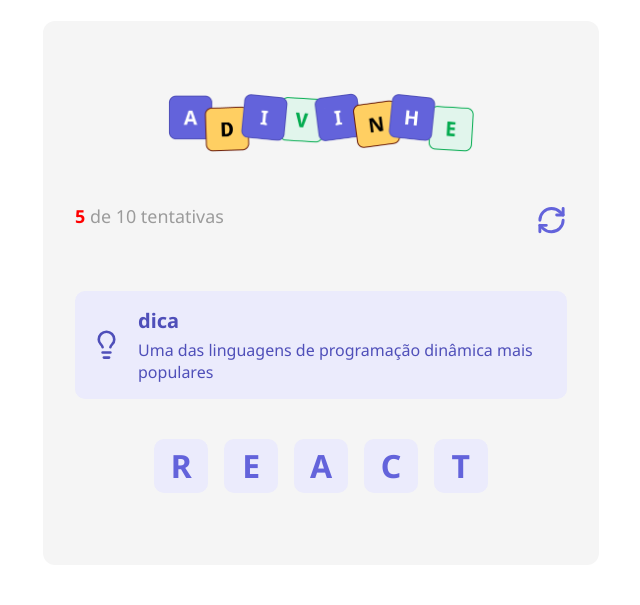
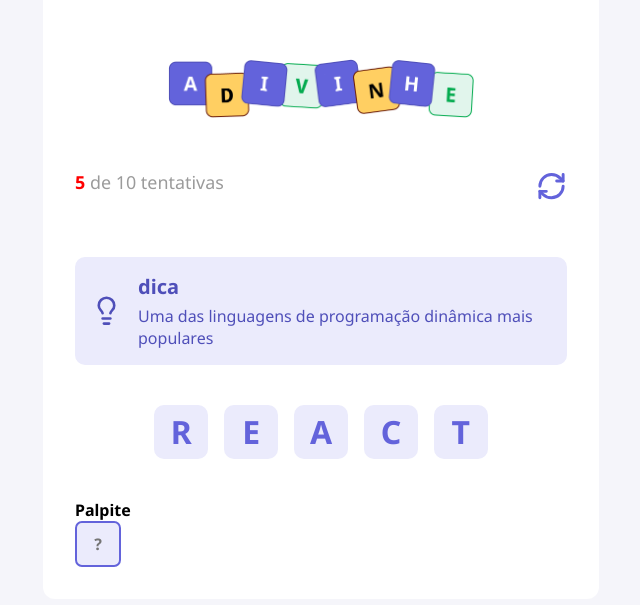
Before and after one commit to nilaszz/Adivinhe, a React (Vite) app: page / in a window 1280 px wide. Shown: the part 107-712 px from the top of the page, without its empty margins (319-959 px from the left). Built offline with nearby package versions, Linux system fonts and the light colour scheme.

Commit message:
feat(input): add styled guess input component

```diff
--- a/src/App.tsx
+++ b/src/App.tsx
@@ -1,5 +1,6 @@
 import styles from "./utils/app.module.css";
 
+import { Input } from "./components/input";
 import { Tips } from "./components/Tips";
 import { Letter } from "./components/Letter";
 import { Header } from "./components/Header";
@@ -26,6 +27,13 @@
           <Letter value= "C" />
           <Letter value= "T" />
           </div>
+
+          <h4>Palpite</h4>
+
+          <div>
+          <Input autoFocus maxLength={1} placeholder="?" />
+
+          </div>
         </main>
       </div>
     </>
--- /dev/null
+++ b/src/components/input/index.tsx
@@ -0,0 +1,8 @@
+import styles from "./style.module.css";
+
+type Props = React.ComponentProps<"input">
+
+
+export function Input( { ...rest} : Props) {
+    return <input type="text" className={styles.input} {...rest} />
+}
--- /dev/null
+++ b/src/components/input/style.module.css
@@ -0,0 +1,17 @@
+.input {
+    width: 2.87rem;
+    height: 2.87rem;
+    border-radius: 0.43rem;
+
+    background-color: #ebebfc;
+    border: 2px solid #6363db;
+    color:#6363db;
+
+    text-transform: uppercase;
+    text-align: center;
+    font-size: 1rem;
+    font-weight: 700;
+
+    outline: none;
+
+}
--- a/src/global.css
+++ b/src/global.css
@@ -9,6 +9,12 @@
 }
 
 body {
+  background-color: #f5f5fa;
+  font-family: "Noto Sans", serif;
+  font-optical-sizing: auto;
+}
+
+input {
   font-family: "Noto Sans", serif;
   font-optical-sizing: auto;
 }
--- a/src/utils/app.module.css
+++ b/src/utils/app.module.css
@@ -9,7 +9,7 @@
 
 .container main {
   width: 556px;
-  background-color: #f5f5f5;
+  background-color: #ffffff;
   padding: 2rem;
   padding-top: 4.5rem;
   border-radius: 0.75rem;
```
